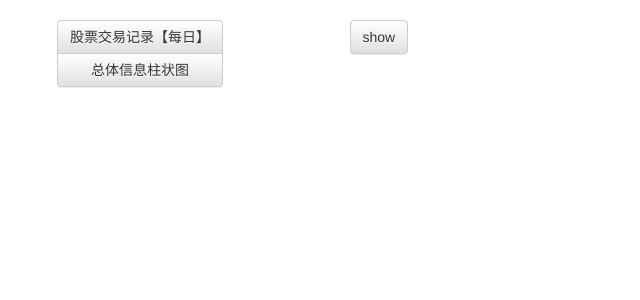
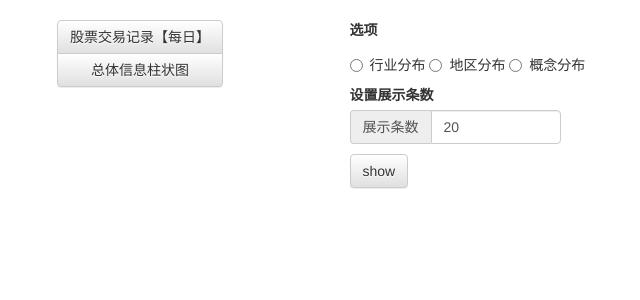
Before and after one commit to DannyLee1991/ai_qi, a Flask app: page /visualization/overall_bar in a window 1280 px wide. Shown: the part 57-357 px from the top of the page, without its empty margins (28-668 px from the left). Run offline with Flask 2, Linux system fonts and the light colour scheme; some libraries are stand-ins or nearby versions.

Commit message:
update: 完善全局信息柱状图视图逻辑

```diff
--- a/web/flaskr/main/views/data_views/view_overall_bar.py
+++ b/web/flaskr/main/views/data_views/view_overall_bar.py
@@ -5,29 +5,38 @@ from flask import render_template, make_response, request
 from . import gen_view_data, make_view_response
 from ... import main
 
+bar_type = lambda id, name: {'id': id, 'name': name}
+
+bar_type_list = [
+    bar_type('industry', '行业分布'),
+    bar_type('area', '地区分布'),
+    bar_type('concept', '概念分布'),
+]
+
 
 def resp(views):
-    resp = make_response(render_template('view_pages/page_overall_bar.html',views=views))
+    resp = make_response(render_template('view_pages/page_overall_bar.html', views=views, bar_type_list=bar_type_list))
     return resp
 
 
 @main.route('/views/view_overall_bar', methods=['POST'])
 def view_overall_bar():
     type = request.form.get('type')
-    return make_view_response(plot_overall_bar, type=type)
+    limit = request.form.get('limit')
+    return make_view_response(plot_overall_bar, type=type, limit=limit)
 
 
-def plot_overall_bar(type):
+def plot_overall_bar(kargs):
     '''
     绘制 股票交易记录数据 【每日】
     :param name:
     :return:
     '''
-    sql = "select count(*) as count,c_name from stock_industry group by c_name order by count desc limit 5"
-    df = tu.execute_sql(sql)
-    df.cumsum(0)
+    type = kargs['type']
+    limit = kargs['limit']
 
-    plot = df.plot(x='c_name', title="行业公司数量分布", kind='bar')
+    plot = gen_plot(type, limit)
+
     fig = plot.get_figure()
 
     plt.ylabel('公司数量')
@@ -37,4 +46,40 @@ def plot_overall_bar(type):
 
     data = gen_view_data(fig)
     error = ""
-    return data,error
+    return data, error
+
+
+def gen_plot(type, limit):
+    plot = gen_industry_plot(limit)
+
+    if type == 'industry':
+        plot = gen_industry_plot(limit)
+    elif type == 'area':
+        plot = gen_area_plot(limit)
+    elif type == 'concept':
+        plot = gen_concept_plot(limit)
+    return plot
+
+
+def gen_industry_plot(limit):
+    sql = "select count(*) as count,c_name from stock_industry group by c_name order by count desc limit %s" % (limit)
+    df = tu.execute_sql(sql)
+    df.cumsum(0)
+    plot = df.plot(x='c_name', title="公司行业分布", kind='bar')
+    return plot
+
+
+def gen_area_plot(limit):
+    sql = "select count(*) as count,area from stock_area group by area order by count desc limit %s" % (limit)
+    df = tu.execute_sql(sql)
+    df.cumsum(0)
+    plot = df.plot(x='area', title="公司地区分布", kind='bar')
+    return plot
+
+
+def gen_concept_plot(limit):
+    sql = "select count(*) as count,c_name from stock_concept group by c_name order by count desc limit %s" % (limit)
+    df = tu.execute_sql(sql)
+    df.cumsum(0)
+    plot = df.plot(x='c_name', title="公司概念分布", kind='bar')
+    return plot
--- a/web/flaskr/static/js/view_overall_bar.js
+++ b/web/flaskr/static/js/view_overall_bar.js
@@ -1,16 +1,24 @@
 $(function() {
     $('#bt_show').click(function(){
-       ajaxForView("industry");
+
+        var type = getCrtType();
+        var limit = getLimitCount();
+        if(type.length == 0) {
+            alert('请选择一种展示类型');
+            return;
+        }
+       ajaxForView(type,limit);
 
     });
 
     // 用户获取绘图结果的ajax请求
-    function ajaxForView(type){
+    function ajaxForView(type,limit){
         $.ajax({
             url:"/views/view_overall_bar",
             type:'post',
             data:{
-                  type:type
+                  type:type,
+                  limit:limit
                 },
             dataType:"html",
             success: function(data,status){
@@ -18,4 +26,24 @@ $(function() {
             }
         });
     }
+
+    // 获取当前选中的类型
+    function getCrtType(){
+        var prefix = 'or_'
+        var options = $('input[id^='+prefix+']');
+        var selectId = '';
+        options.each(function(){
+            if(this.checked){
+                var start = prefix.length;
+                var end = this.id.length;
+                selectId = this.id.substring(start,end);
+            }
+        });
+        return selectId;
+    }
+
+    // 获取数量限制
+    function getLimitCount() {
+        return $('#ip_count').val()
+    }
 })
--- a/web/flaskr/templates/view_pages/page_overall_bar.html
+++ b/web/flaskr/templates/view_pages/page_overall_bar.html
@@ -6,6 +6,25 @@
     <div id="view">
     </div>
 
-    <button id="bt_show" class="btn btn-default" type="submit">show</button>
+    <label for="radio">选项</label>
+    <div class="row">
+        <div class="radio col-xs-6">
+            {% for bar_type in bar_type_list %}
+            <label>
+                <input type="radio" name="typeOptions" id="or_{{bar_type.id}}">
+                {{bar_type.name}}
+            </label>
+            {% endfor %}
+        </div>
+    </div>
+
+    <label for="input_count">设置展示条数</label>
+    <div id="input_count" class="input-group col-xs-3">
+        <span class="input-group-addon">展示条数</span>
+        <input id="ip_count" type="number" class="form-control" value="20">
+    </div>
+
+
+    <button id="bt_show" class="btn btn-default" style="margin-top: 10px;">show</button>
 </div>
 {% endblock %}
```
